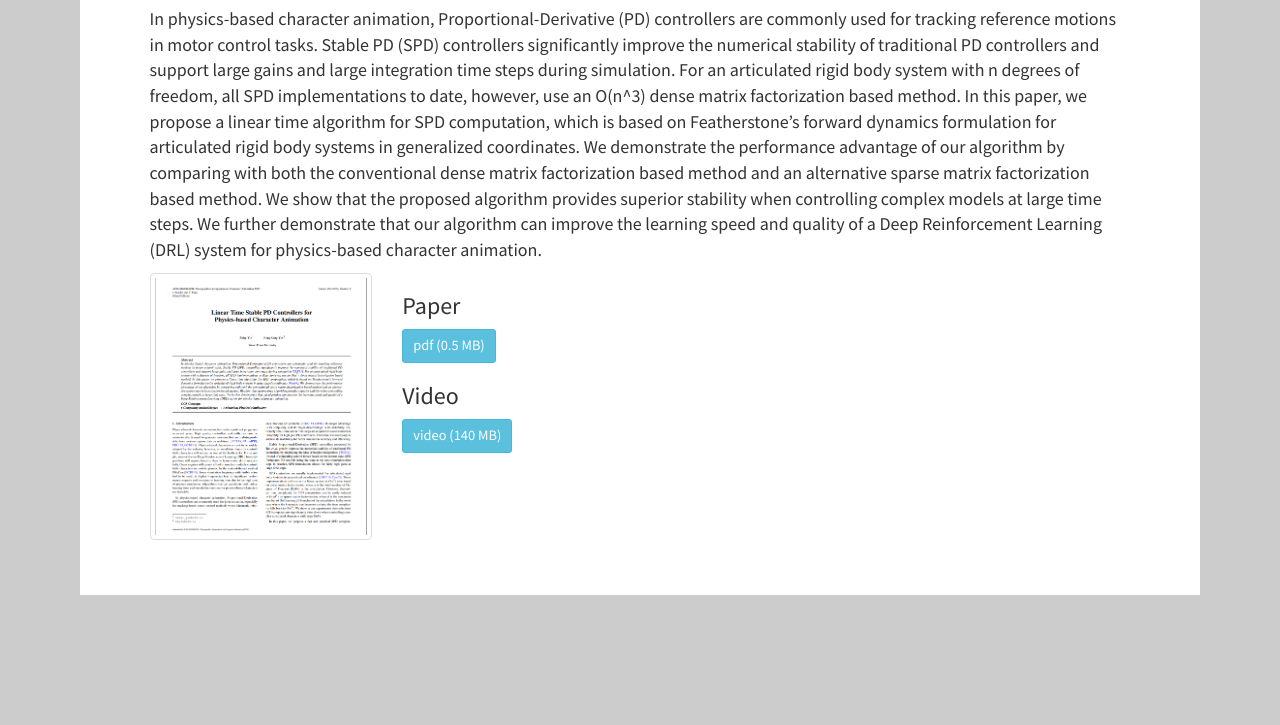
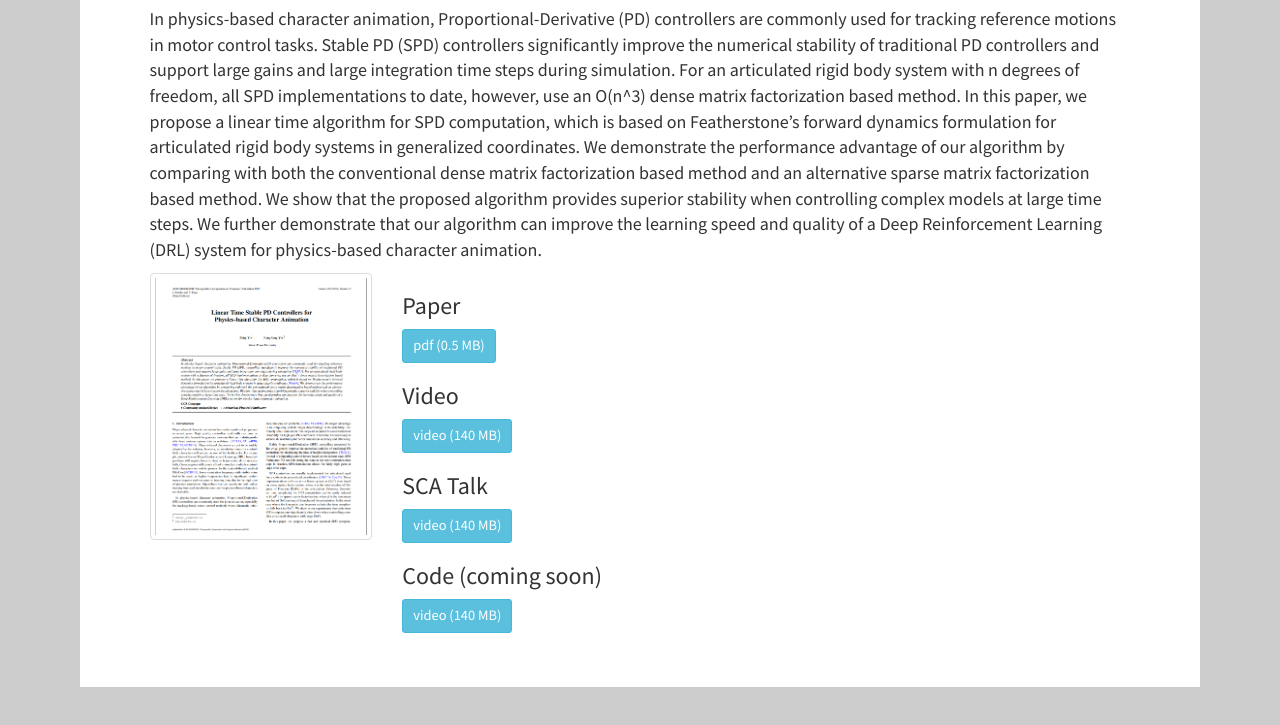
Before and after one commit to arpspoof/arpspoof.github.io, a plain HTML site: page project/spd/spd.html in a window 1280 px wide. Shown: the part 752-1477 px from the top of the page. Before the commit the page ends 1397 px from the top, so only its background shows below. Drawn offline with Linux system fonts and the light colour scheme.

Commit message:
add spd talk link and code link

```diff
--- a/project/spd/spd.html
+++ b/project/spd/spd.html
@@ -105,6 +105,14 @@
             <h3>Video</h3>
             <a class="btn btn-info btn-sm" href="https://www.cs.sfu.ca/~kkyin/papers/fastSPD.mp4"> video (140 MB)</a>
         </div>
+        <div>
+            <h3>SCA Talk</h3>
+            <a class="btn btn-info btn-sm" href="https://www.youtube.com/watch?v=wo7cK-DClhw"> video (140 MB)</a>
+        </div>
+        <div>
+            <h3>Code (coming soon)</h3>
+            <a class="btn btn-info btn-sm" href=""> video (140 MB)</a>
+        </div>
       </dir>
     </div>
 
```
Also changed, not shown: index.html (+2 -1 lines).
